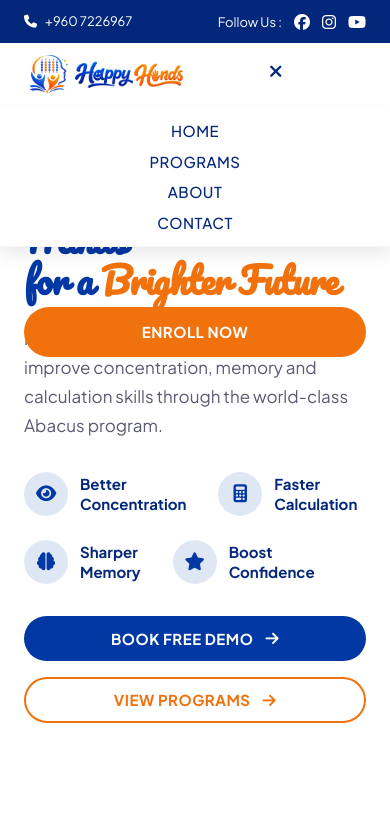
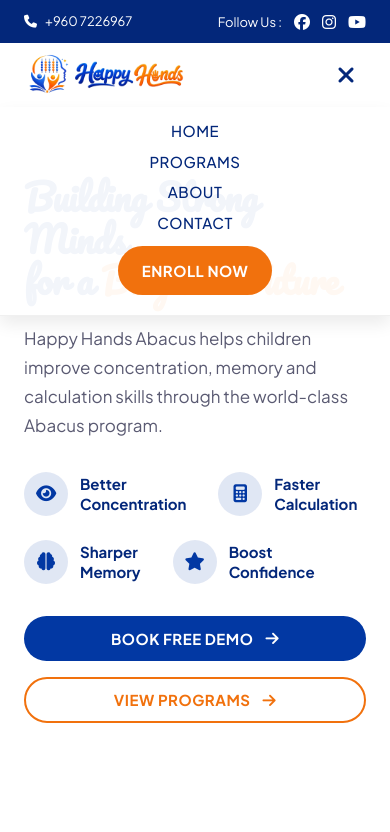
Before and after one commit to KarthikBalaji7/happy-hands-abacus, a website built with Vite: page index.html in a window 390 px wide. Both pictures are taken after a click on the button "Toggle menu". Shown: the top 832 px of the page. Built offline with nearby package versions, Linux system fonts and the light colour scheme.

Commit message:
fix: improved responsive styles

```diff
--- a/src/css/contact.css
+++ b/src/css/contact.css
@@ -93,14 +93,27 @@
 
 @media (max-width: 640px) {
   .contact {
-    padding: 48px 0;
+    padding: 40px 0;
+  }
+
+  .contact__container {
+    padding: 0 16px;
   }
 
   .contact__grid {
-    gap: 24px;
+    margin-top: 32px;
+    gap: 16px;
   }
 
   .contact__card {
     flex-basis: 100%;
+    padding: 20px 16px;
+  }
+
+  .contact__card-icon {
+    width: 44px;
+    height: 44px;
+    font-size: 20px;
+    margin-bottom: 12px;
   }
 }
--- a/src/css/navbar.css
+++ b/src/css/navbar.css
@@ -42,8 +42,11 @@
 }
 
 .navbar__toggle-icon {
-  width: 24px;
-  height: 24px;
+  display: flex;
+  align-items: center;
+  justify-content: center;
+  font-size: 24px;
+  line-height: 1;
 }
 
 .navbar__toggle-icon--close {
@@ -52,6 +55,12 @@
 
 .navbar__links {
   list-style: none;
+  display: flex;
+  align-items: center;
+  gap: 32px;
+}
+
+.navbar__menu {
   display: flex;
   align-items: center;
   gap: 32px;
@@ -114,24 +123,29 @@
     display: block;
   }
 
-  .navbar__links {
+  .navbar__menu {
     display: none;
-    list-style: none;
-    gap: 0;
     position: absolute;
     top: 100%;
     left: 0;
     right: 0;
-    background-color: var(--color-white);
-    border-bottom: 1px solid var(--color-neutral);
+    background-color: var(--color-white-translucent-95);
+    border-bottom: 1px solid var(--color-black-translucent-06);
     flex-direction: column;
+    gap: 0;
     padding: 8px 0;
     box-shadow: 0 8px 16px var(--color-shadow);
     z-index: 100;
   }
 
-  .navbar__links--open {
+  .navbar__menu--open {
     display: flex;
+  }
+
+  .navbar__links {
+    flex-direction: column;
+    width: 100%;
+    gap: 0;
   }
 
   .navbar__link {
@@ -144,16 +158,8 @@
   }
 
   .navbar__cta {
-    display: none;
-    position: absolute;
-    top: calc(100% + 200px);
-    left: 24px;
-    right: 24px;
+    margin: 8px 24px 12px;
     text-align: center;
     padding: 12px 24px;
   }
-
-  .navbar__cta--open {
-    display: block;
-  }
 }
--- a/src/css/style.css
+++ b/src/css/style.css
@@ -14,6 +14,7 @@
   --color-secondary-translucent: rgba(241, 113, 13, 0.12);
   --color-primary-translucent: rgba(2, 56, 163, 0.12);
   --color-shadow: rgba(0, 0, 0, 0.08);
+  --color-white-translucent-95: rgba(255, 255, 255, 0.95);
   --color-white-translucent-70: rgba(255, 255, 255, 0.7);
   --color-white-translucent-50: rgba(255, 255, 255, 0.5);
   --color-white-translucent-15: rgba(255, 255, 255, 0.15);
--- a/src/ts/navbar.ts
+++ b/src/ts/navbar.ts
@@ -1,10 +1,8 @@
 const navbarToggle = document.querySelector('.navbar__toggle')
-const navbarLinks = document.querySelector('.navbar__links')
-const navbarCta = document.querySelector('.navbar__cta')
+const navbarMenu = document.querySelector('.navbar__menu')
 
 navbarToggle?.addEventListener('click', () => {
   const isOpen = navbarToggle.getAttribute('aria-expanded') === 'true'
   navbarToggle.setAttribute('aria-expanded', String(!isOpen))
-  navbarLinks?.classList.toggle('navbar__links--open')
-  navbarCta?.classList.toggle('navbar__cta--open')
+  navbarMenu?.classList.toggle('navbar__menu--open')
 })
```
